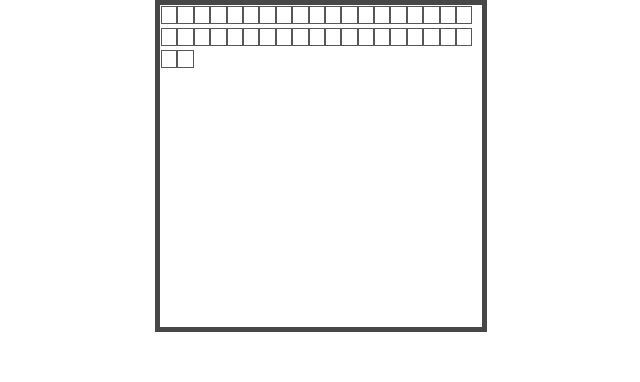
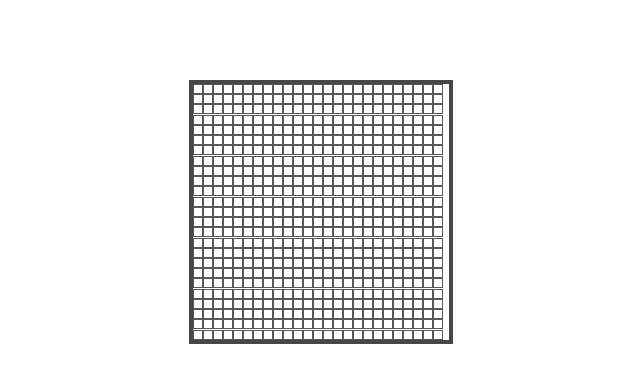
Before and after one commit to Rioba-Ian/Etch-A-Sketch, a website built with Vite: page index.html in a window 1280 px wide. Shown: the whole page, without its empty margins (319-959 px from the left). Built offline with nearby package versions, Linux system fonts and the light colour scheme.

Commit message:
grid squares to fit container

```diff
--- a/main.js
+++ b/main.js
@@ -1,12 +1,16 @@
 const container = document.getElementById("container")
 
+const GRID_SIZES = 16
+
+container.style.height = `${GRID_SIZES}rem`
+container.style.width = `${GRID_SIZES}rem`
 
 
-for (let i = 0; i < 40; i++) {
+for (let i = 0; i <= (GRID_SIZES ** 2 + 256 + 64 + 32 + 16); i++) {
   const div = document.createElement("div")
 
-  div.style.width = `${(container.clientWidth / container.clientWidth) * 0.9}rem`
-  div.style.height = `${container.clientHeight / container.clientHeight}rem`
+  div.style.width = "8px"
+  div.style.height = "8px"
 
   div.classList.add("grid")
   container.appendChild(div)
--- a/style.css
+++ b/style.css
@@ -32,17 +32,20 @@ h1 {
 
 
 #container {
-  border: 5px solid rgb(72, 71, 71);
-  padding: 0.05em;
+  border: 4px solid rgb(72, 71, 71);
+  padding: 0em;
   margin: 0 auto;
   max-width: 1200px;
+  margin-top: 10vmin;
 
-  width: 20rem;
-  height: 20rem;
+  /* width: 16rem;
+  height: 16rem; */
+
+  display: flex;
+  flex-wrap: wrap;
 
 }
 
 .grid {
-  display: inline-grid;
-  border: 1px solid hsl(90, 1%, 34%);
+  border: .1px solid hsl(90, 1%, 34%);
 }
```
